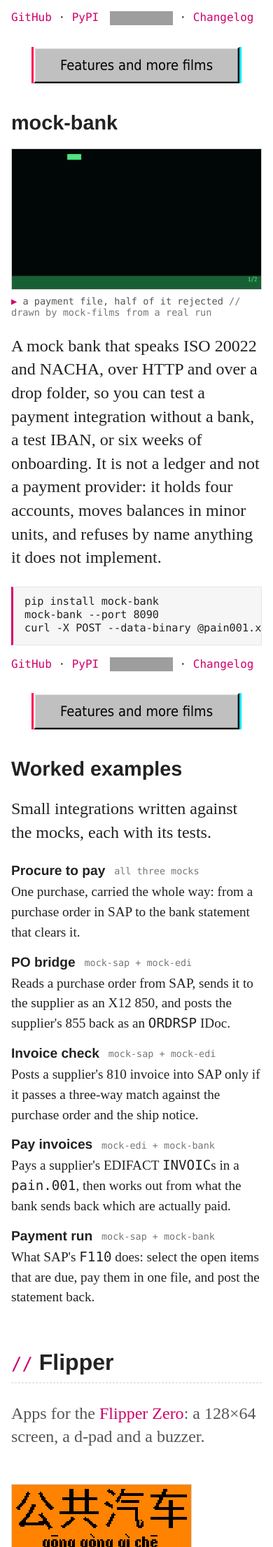
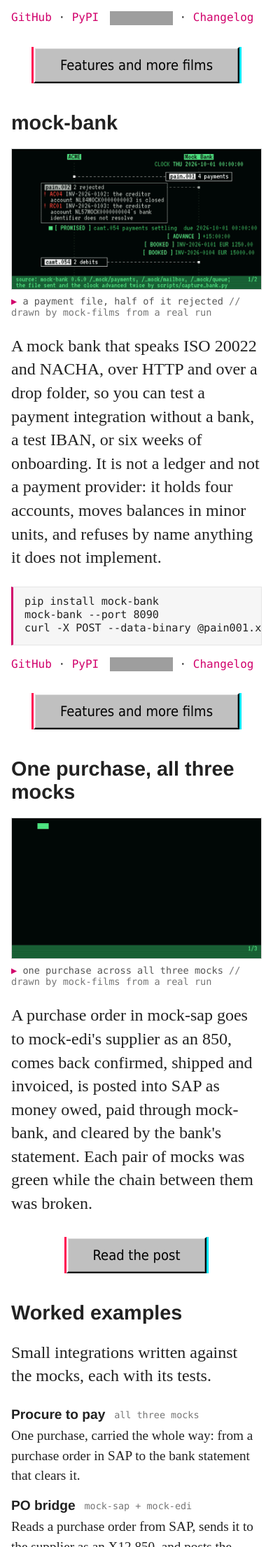
Before and after one commit to rseufert/rseufert.github.io, a Jekyll site: the page built from index.html, in a window 390 px wide. Shown: the part 2973-5183 px from the top of the page at 70% size. Built offline with Jekyll 4.4.1, drawn with Linux system fonts in a browser that asks for light colours; grey boxes are pictures that could not be loaded.

Commit message:
One purchase across all three mocks: a home page section and a post
mock-films f354786 adds p2p_film, the first film of all three mocks. It
belongs to none of their pages, so the home page gets a short section on
the mocks together (id="together") with the film and a link to a new
post on the procure-to-pay run. sync_films now puts a film of several
mocks there instead of on its first mock's page.

Also from mock-films since e712cd3: edi_plain_edifact added to mock-edi's
page, and bank_nacha_film's alt re-texted (e430ec3). Images in posts are
now held to the column, so the post's still fits a phone.

Co-Authored-By: Claude Opus 5.5 <noreply@anthropic.com>
Claude-Session: https://claude.ai/code/session_015RDTBgG3oYVSZTAaz1gNwq

```diff
--- a/css/main.css
+++ b/css/main.css
@@ -356,6 +356,12 @@ code {
     color: var(--accent);
 }
 
+.post img {
+    display: block;
+    max-width: 100%;
+    height: auto;
+}
+
 @media (max-width: 700px) {
     body {
         width: auto;
--- a/index.html
+++ b/index.html
@@ -64,6 +64,16 @@ curl -X POST --data-binary @pain001.xml http://127.0.0.1:8090/payments</code></p
 		<p class="more"><a href="/mock-bank/">Features and more films</a></p>
 	</div><!-- /.project -->
 
+	<div class="project" id="together">
+		<h3><a href="/blog/2026/10/02/one-purchase-across-three-mocks">One purchase, all three mocks</a></h3>
+		<figure class="film">
+			<a class="play" href="/blog/p2p_film.gif" title="play the film"><img src="/blog/p2p_film.png" width="800" height="450" loading="lazy" alt="Four lanes: SAP, ACME, mock-edi as the supplier, and mock-bank; between the mocks runs the procure_to_pay example from the installed mock-bank package, driven by the capture script, which derived the Monday the run starts on, emptied the bank's holidays, created the purchase order in SAP before the film starts, and ran the example's payment run a step at a time. Act one: the script advances mock-edi's clock to Monday 2026-10-05, ACME's 850 goes to the supplier, and it acknowledges, confirms, packs, sends the despatch advice, raises invoice INV9000002 and sends the 810. Act two: the example posts that invoice to SAP as an INVOIC, and SAP posts it and owes EUR 1250.00. Act three: the script advances the bank's clock to Wednesday 2026-11-04, the day SAP says the invoice is due; the example sends a pain.001 with one payment, which the bank accepts, books and reports; the clock moves a day, the statement arrives, the example posts it to SAP as a FINSTA01 and SAP clears INV9000002. 22 empty statements are posted on the way and are not drawn, and the supplier is not told it was paid: the example sends no remittance advice."></a>
+			<figcaption>one purchase across all three mocks <span>drawn by mock-films from a real run</span></figcaption>
+		</figure>
+		<p>A purchase order in mock-sap goes to mock-edi's supplier as an 850, comes back confirmed, shipped and invoiced, is posted into SAP as money owed, paid through mock-bank, and cleared by the bank's statement. Each pair of mocks was green while the chain between them was broken.</p>
+		<p class="more"><a href="/blog/2026/10/02/one-purchase-across-three-mocks">Read the post</a></p>
+	</div><!-- /.project -->
+
 	<div class="project">
 		<h3><a href="/examples/">Worked examples</a></h3>
 		<p>Small integrations written against the mocks, each with its tests.</p>
--- a/mock-bank/index.html
+++ b/mock-bank/index.html
@@ -42,7 +42,7 @@ image: /blog/bank_four_payments_film.png
 			<figcaption>a payment that comes back <span>drawn by mock-films from a real run</span></figcaption>
 		</figure>
 		<figure class="film">
-			<a class="play" href="/blog/bank_nacha_film.gif" title="play the film"><img src="/blog/bank_nacha_film.png" width="800" height="450" loading="lazy" alt="ACME, set up to bank in US formats and dollars, sends mock-bank a NACHA file for the same four invoices and amounts as the ISO film, in USD. The bank's own acknowledgement, whose shape is the mock's choice and not NACHA's, rejects two with R02 and R03, and the queue shows two promises, a camt.054 and a return file. The capture script advances the bank's clock: the return file sends the two rejected payments back with the same codes, and the camt.054 books the other two, each keeping its promise. The acknowledgement is shown again, and the day's BAI2 statements close at 125000.00 and then 108750.00 with two entries, the rejected two on neither."></a>
+			<a class="play" href="/blog/bank_nacha_film.gif" title="play the film"><img src="/blog/bank_nacha_film.png" width="800" height="450" loading="lazy" alt="ACME, set up to bank in US formats and dollars, sends mock-bank a NACHA file for the same four invoices and amounts as the ISO film, in USD. The bank's own acknowledgement, whose shape is the mock's choice and not NACHA's, rejects two with R02 and R03, and the queue shows two promises, a camt.054 and a return file. The capture script advances the bank's clock: the return file sends the two rejected payments back with the same codes, and the camt.054 books the other two, each keeping its promise. The acknowledgement is shown again, and Wednesday's BAI2 statement closes at 125000.00 and Thursday's at 108750.00 with two entries, the rejected two on neither."></a>
 			<figcaption>the same invoices, in usd, as nacha <span>drawn by mock-films from a real run</span></figcaption>
 		</figure>
 <pre><code>pip install mock-bank
--- a/mock-edi/index.html
+++ b/mock-edi/index.html
@@ -44,6 +44,10 @@ image: /blog/edi_overshipped.png
 			<a class="play" href="/blog/edi_plain.gif" title="play the film"><img src="/blog/edi_plain.png" width="800" height="450" loading="lazy" alt="ACME sends mock-edi a purchase order. The mock acknowledges it, answers with an order response, and records two promises, a despatch and an invoice. The capture script then advances the mock's clock: the mock packs the shipment and sends the despatch advice, then raises and sends the invoice, and each promise fills in as its work appears."></a>
 			<figcaption>an order answered, shipped and billed <span>drawn by mock-films from a real run</span></figcaption>
 		</figure>
+		<figure class="film">
+			<a class="play" href="/blog/edi_plain_edifact.gif" title="play the film"><img src="/blog/edi_plain_edifact.png" width="800" height="450" loading="lazy" alt="ACME is set to EDIFACT and sends mock-edi an ORDERS for the same order as the X12 film. The mock acknowledges it with a CONTRL, answers with an ORDRSP, and records two promises, a despatch and an invoice. The capture script then advances the mock's clock: the mock packs the shipment and sends the DESADV, then raises and sends the INVOIC, and each promise fills in as its work appears."></a>
+			<figcaption>the same order, in edifact <span>drawn by mock-films from a real run</span></figcaption>
+		</figure>
 <pre><code>pip install mock-edi
 mock-edi --port 8080
 curl -X POST --data-binary @order.edi http://127.0.0.1:8080/edi</code></pre>
```
Also changed, not shown: _posts/2026-10-02-one-purchase-across-three-mocks.md (added, +85 -0 lines), tools/sync_films.py (+20 -1 lines), README.md, blog/edi_plain_edifact.gif (added), blog/edi_plain_edifact.png (added), blog/p2p_film.gif (added), blog/p2p_film.png (added).
